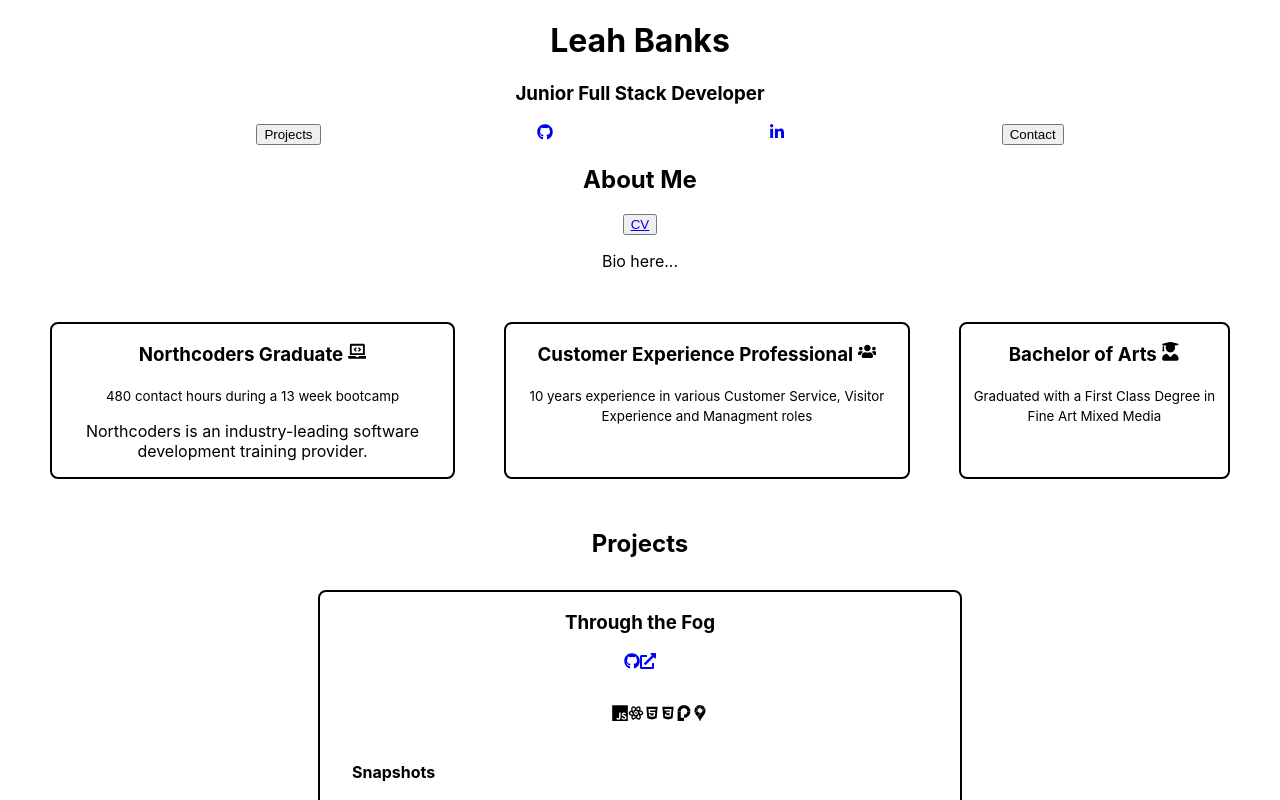
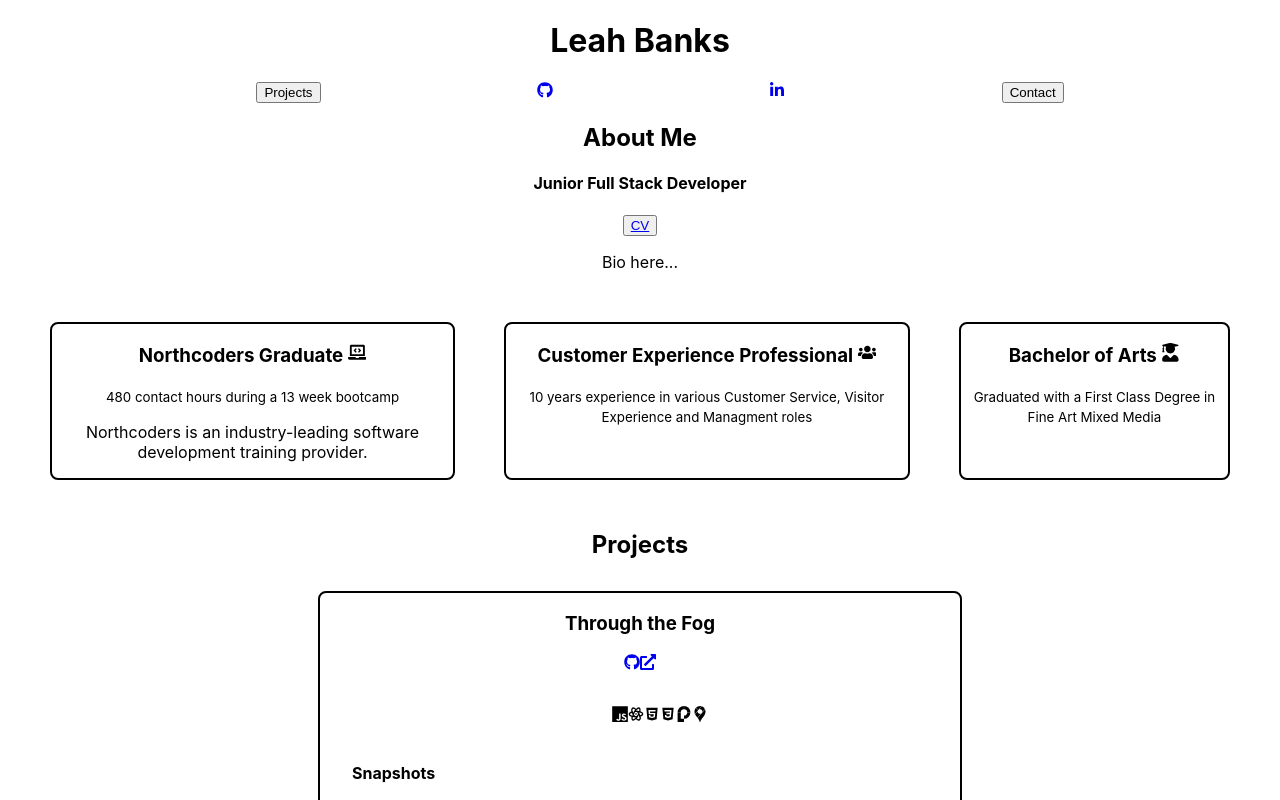
Before and after one commit to leahbanks/portfolio, a React (Create React App) app: page / in a window 1280 px wide. Shown: the top 800 px of the page. Built offline with nearby package versions, Linux system fonts and the light colour scheme.

Commit message:
moved subheading to about section

```diff
--- a/src/components/About/About.jsx
+++ b/src/components/About/About.jsx
@@ -6,6 +6,7 @@ export default function About() {
   return (
     <section className="about">
       <h2>About Me</h2>
+      <h4>Junior Full Stack Developer</h4>
         <button className="resume-btn">
           <a href="CV_LeahBanks.pdf" target="_blank">
             CV
--- a/src/components/Header/Header.jsx
+++ b/src/components/Header/Header.jsx
@@ -4,7 +4,6 @@ export default function Header() {
   return (
     <header className="header">
       <h1>Leah Banks</h1>
-      <h3>Junior Full Stack Developer</h3>
     </header>
   );
 }
```
